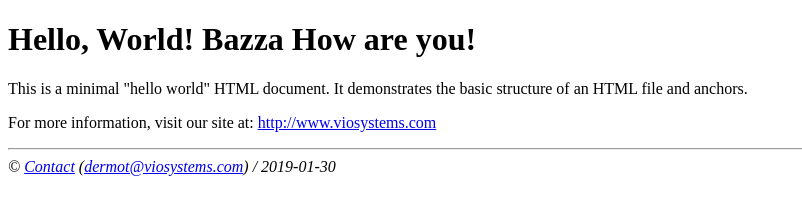
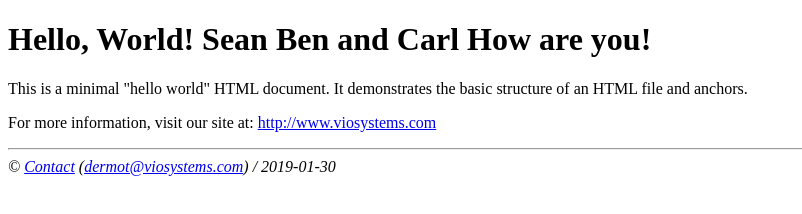
Before and after one commit to bazza2000/authmicroservice, a plain HTML site: page src/main/resources/static/HelloWorld.html in a window 1280 px wide. Shown: the whole page, without its empty margins (0-802 px from the left). Drawn offline with Linux system fonts and the light colour scheme.

Commit message:
Sean Demo

```diff
--- a/src/main/resources/static/HelloWorld.html
+++ b/src/main/resources/static/HelloWorld.html
@@ -6,7 +6,7 @@
 </head>
 <body>
 <h1>
-    Hello, World! Bazza
+    Hello, World! Sean Ben and Carl
     How are you!
 </h1>
 <p>
```
